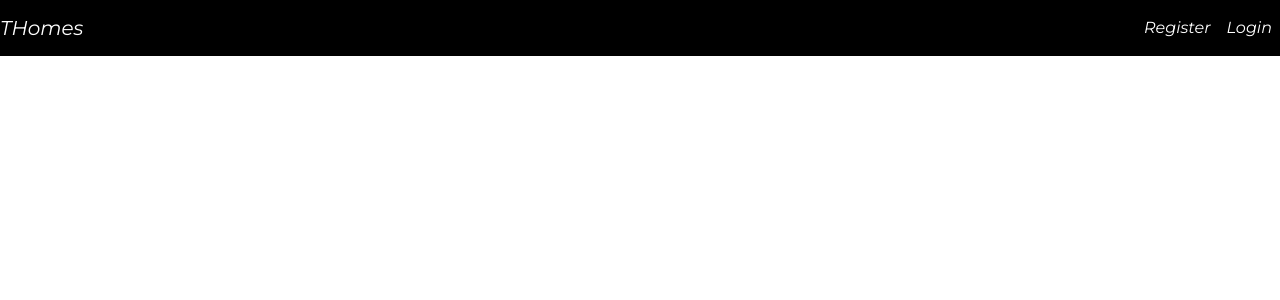
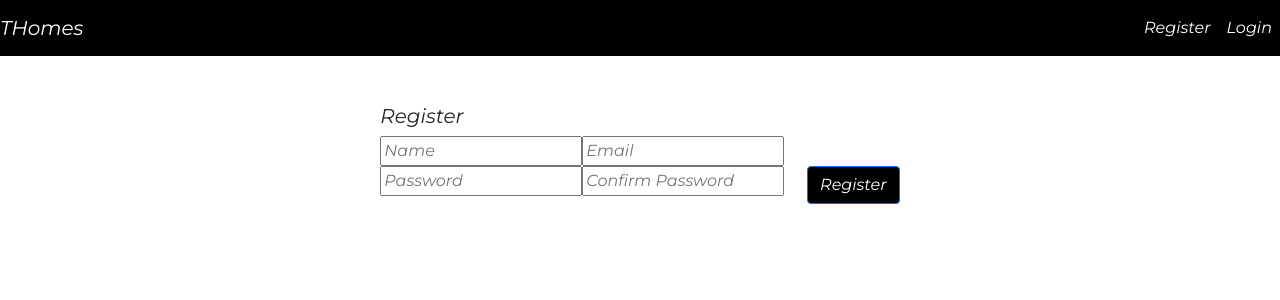
Before and after one commit to TempleOkosun/hotel-app, a React (Create React App) app in the folder frontend-web/: page /register in a window 1280 px wide. Shown: the top 300 px of the page. Built offline with nearby package versions, Linux system fonts and the light colour scheme.

Commit message:
HAPP-7: login & registration logic in progress

```diff
--- a/frontend-web/src/App.js
+++ b/frontend-web/src/App.js
@@ -3,6 +3,8 @@ import Navbar from './components/navbar/Navbar'
 import { BrowserRouter as Router, Route } from 'react-router-dom'
 import HomeScreen from './pages/home/HomeScreen'
 import BookingScreen from './pages/booking/BookingScreen'
+import RegisterScreen from './pages/register/RegisterScreen'
+import LoginScreen from './pages/login/LoginScreen'
 
 function App() {
   return (
@@ -11,6 +13,8 @@ function App() {
       <Router>
         <Route path="/home" exact component={HomeScreen} />
         <Route path="/book/:room_id" exact component={BookingScreen} />
+        <Route path="/register" exact component={RegisterScreen} />
+        <Route path="/login" exact component={LoginScreen} />
       </Router>
     </div>
   )
--- a/frontend-web/src/components/navbar/Navbar.js
+++ b/frontend-web/src/components/navbar/Navbar.js
@@ -22,12 +22,12 @@ function Navbar() {
         <div className="collapse navbar-collapse" id="">
           <ul className="navbar-nav">
             <li className="nav-item active">
-              <a className="nav-link" href="/register">
+              <a className="nav-link" href={'/register'}>
                 Register
               </a>
             </li>
             <li className="nav-item">
-              <a className="nav-link" href="/login">
+              <a className="nav-link" href={'/login'}>
                 Login
               </a>
             </li>
--- a/frontend-web/src/components/spinners/Loader.js
+++ b/frontend-web/src/components/spinners/Loader.js
@@ -6,8 +6,7 @@ import './_Loader.css'
 // Can be a string as well. Need to ensure each key-value pair ends with ;
 
 function Loader() {
-  let [loading, setLoading] = useState(true)
-  let [color, setColor] = useState('#ffffff')
+  const [loading, setLoading] = useState(true)
 
   return (
     <div className="center-loader">
--- /dev/null
+++ b/frontend-web/src/pages/login/LoginScreen.js
@@ -0,0 +1,7 @@
+import React from 'react'
+
+function LoginScreen() {
+  return <div> Login</div>
+}
+
+export default LoginScreen
--- /dev/null
+++ b/frontend-web/src/pages/register/RegisterScreen.js
@@ -0,0 +1,49 @@
+import React, { useState, useEffect } from 'react'
+
+function RegisterScreen() {
+  const [name, setName] = useState('')
+  const [email, setEmail] = useState('')
+  const [password, setPassword] = useState('')
+  const [confirmPassword, setConfirmPassword] = useState('')
+
+  function register() {
+    if (password === confirmPassword) {
+      const user = {
+        name,
+        email,
+        password,
+        confirmPassword,
+      }
+    } else {
+      alert('Passwords do not match')
+    }
+  }
+
+  return (
+    <div>
+      <div className="row justify-content-center mt-5">
+        <div className="col-md-5">
+          <div>
+            <h1>Register</h1>
+            <input
+              type="text"
+              className=" form control"
+              value={name}
+              onChange={(event) => setName(event.target.value)}
+              placeholder="Name"
+            />
+            <input type="text" className=" form control" placeholder="Email" />
+            <input type="text" className=" form control" placeholder="Password" />
+            <input type="text" className=" form control" placeholder="Confirm Password" />
+
+            <button className="btn btn-primary" onChange={register}>
+              Register
+            </button>
+          </div>
+        </div>
+      </div>
+    </div>
+  )
+}
+
+export default RegisterScreen
```
Also changed, not shown: 1 other file (tests, documents, lock files or other folders).
